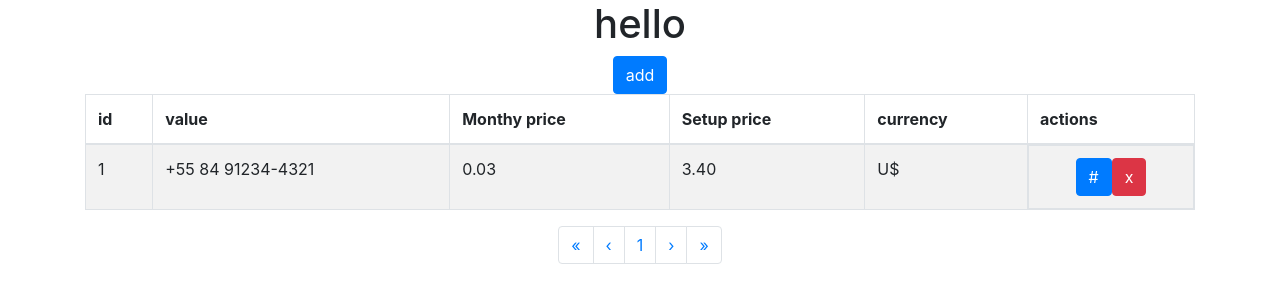
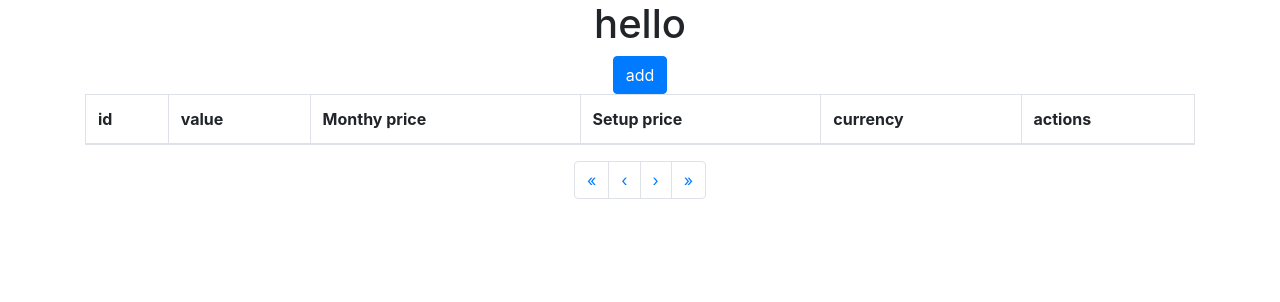
Before and after one commit to izass/client-CRUD-redux, a React (Create React App) app: page / in a window 1280 px wide. Shown: the top 302 px of the page. Built offline with nearby package versions, Linux system fonts and the light colour scheme.

Commit message:
Remove test code

```diff
--- a/src/App.js
+++ b/src/App.js
@@ -1,41 +1,14 @@
-import React, { useEffect } from 'react'
-
 import {
   Switch,
   Route,
 } from "react-router-dom"
-import { useDispatch } from 'react-redux'
 
 import Landing from './pages/Landing'
 import NewClient from './pages/NewClient'
-
-import { setClients } from './ducks/clientsSlice'
 import NotFound from './pages/NotFound'
 
 
 function App() {
-  const dispatch = useDispatch()
-
-  useEffect(() => {
-    generateSeed(1)
-  }, [dispatch])
-
-  function generateSeed(size) {
-    let seed = []
-    for(let i=0; i<size; i++) {
-      seed.push(
-        {
-          "id": i+1,
-          "value": "+55 84 91234-4321",
-          "monthyPrice": "0.03",
-          "setupPrice": "3.40",
-          "currency": "U$"
-        }
-      )
-    }
-    dispatch(setClients(seed))
-  }
-
   return (
     <Switch>
       <Route exact path="/" component={Landing} />
```
